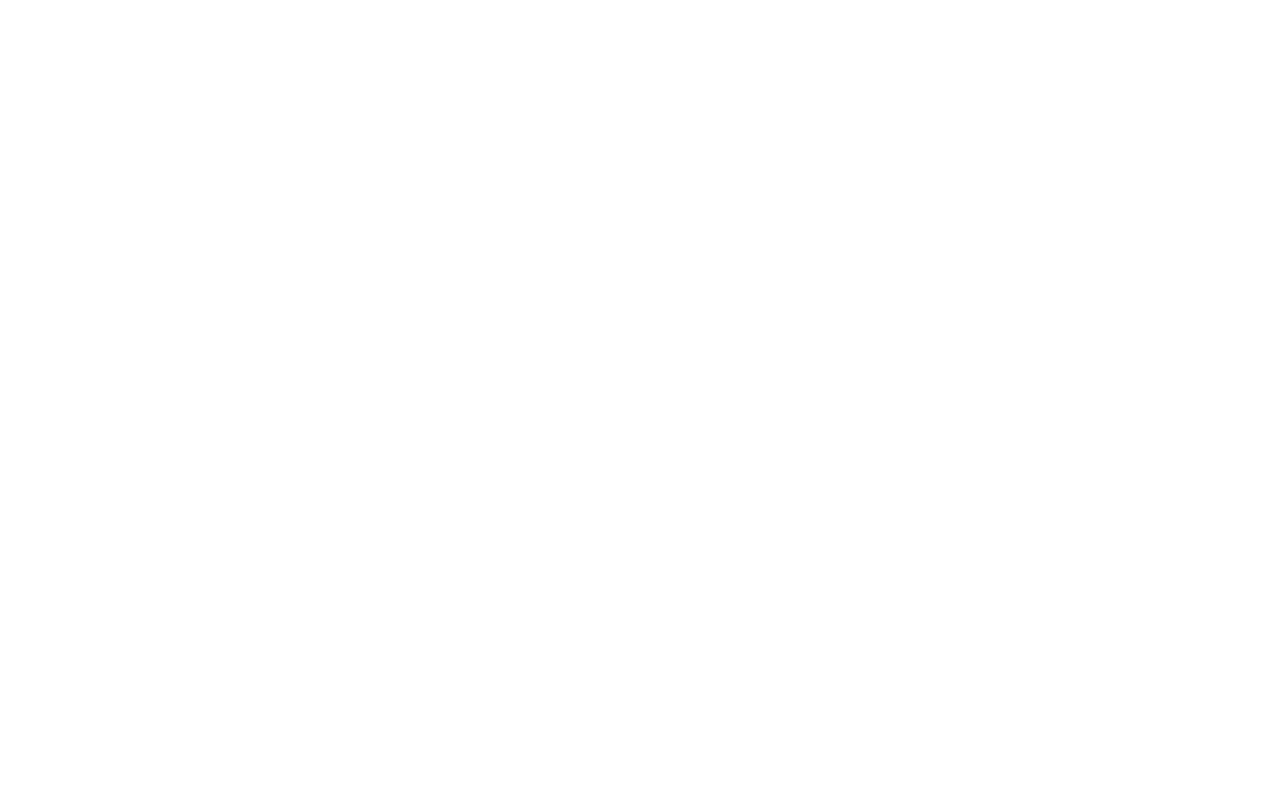
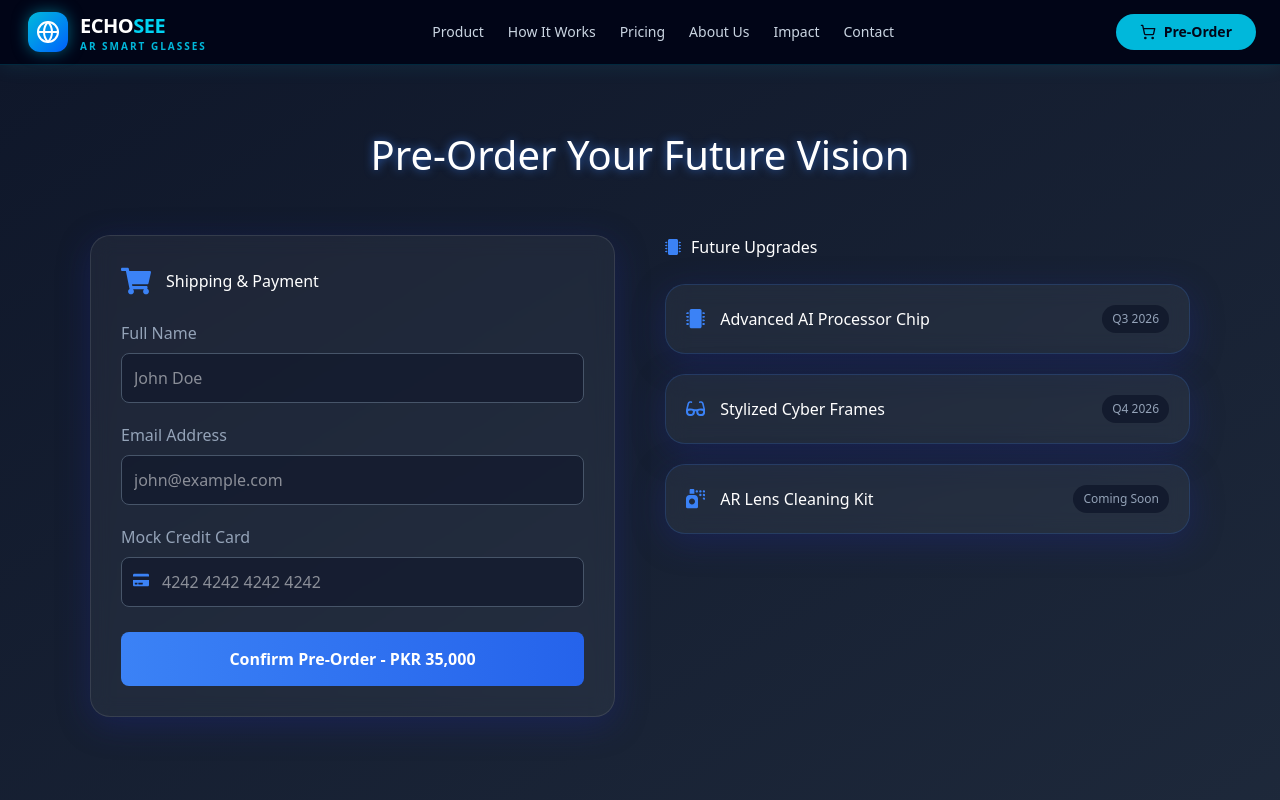
Before and after one commit to Asadwasee/echosee-website, a React (Vite) app: page /preorder in a window 1280 px wide. Before the commit this address had no page. Shown: the top 800 px of the page. Built offline with nearby package versions, Linux system fonts and the light colour scheme.

Commit message:
@asad Added Shop and Pre-Order section with animations

```diff
--- a/src/App.jsx
+++ b/src/App.jsx
@@ -1,11 +1,12 @@
 import { BrowserRouter, Routes, Route } from "react-router-dom";
-
 import Navbar from "./components/Navbar";
 import Footer from "./components/Footer";
 import Product from "./pages/Product";
 
 import Home from "./pages/Home";
 import About from "./pages/About";
+import PricingSection from "./components/PricingSection";
+import Shop from "./pages/Shop";
 
 
 function App() {
@@ -20,11 +21,10 @@
           <Routes>
 
             <Route path="/product" element={<Product />} />
-            {/* Home Page */}
             <Route path="/" element={<Home />} />
-
-            {/* About Page */}
+            <Route path="/pricing" element={<PricingSection />} />
             <Route path="/about" element={<About />} />
+            <Route path="/preorder" element={<Shop />} />
 
           </Routes>
         </main>
--- a/src/components/Footer.jsx
+++ b/src/components/Footer.jsx
@@ -1,4 +1,5 @@
 import { Facebook, Twitter, Instagram, Linkedin, Mail, Phone, ArrowRight } from "lucide-react";
+import { motion } from "framer-motion";
 
 
 export default function Footer() {
--- a/src/components/Hero.jsx
+++ b/src/components/Hero.jsx
@@ -1,5 +1,5 @@
 import { useEffect, useState } from 'react'
-
+import { motion } from "framer-motion";
 import { ArrowRight, Sparkles, Globe, Battery, Type, Smile } from 'lucide-react'
 import { FadeIn, ScaleIn } from './ScrollReveal'
 
--- a/src/components/Navbar.jsx
+++ b/src/components/Navbar.jsx
@@ -4,11 +4,11 @@
 
 const navItems = [
   { label: 'Product', href: '/product' },
-  { label: 'How It Works', href: '#how-it-works' },
-  { label: 'Pricing', href: '#pricing' },
+  { label: 'How It Works', href: '/how-it-works' },
+  { label: 'Pricing', href: '/pricing' },
   { label: 'About Us', href: '/about' },
-  { label: 'Impact', href: '#impact' },
-  { label: 'Contact', href: '#contact' }
+  { label: 'Impact', href: '/impact' },
+  { label: 'Contact', href: '/contact' }
 ]
 
 export default function Navbar() {
--- a/src/components/PricingSection.jsx
+++ b/src/components/PricingSection.jsx
@@ -1,4 +1,5 @@
 import { useState } from 'react'
+import { motion } from "framer-motion";
 import { Check, Zap, Crown, ArrowRight, Star } from 'lucide-react'
 
 const pricingPlans = {
--- a/src/components/SubtitleDemo.jsx
+++ b/src/components/SubtitleDemo.jsx
@@ -1,5 +1,6 @@
 import { useState, useEffect } from 'react'
 import { AnimatePresence } from 'framer-motion'
+import { motion } from "framer-motion";
 import {
   Volume2,
   Languages,
--- /dev/null
+++ b/src/pages/Shop.jsx
@@ -0,0 +1,149 @@
+import React, { useState } from 'react';
+import { motion } from 'framer-motion';
+import { FaCreditCard, FaCheckCircle, FaSpinner, FaShoppingCart, FaMicrochip, FaGlasses, FaSprayCan } from 'react-icons/fa';
+
+const Shop = () => {
+  const [loading, setLoading] = useState(false);
+  const [success, setSuccess] = useState(false);
+
+  // Mock Payment Handler
+  const handleSubmit = (e) => {
+    e.preventDefault();
+    setLoading(true);
+    setTimeout(() => {
+      setLoading(false);
+      setSuccess(true);
+    }, 2500);
+  };
+
+  const glassStyle = {
+    background: 'rgba(255, 255, 255, 0.05)',
+    backdropFilter: 'blur(10px)',
+    border: '1px solid rgba(255, 255, 255, 0.1)',
+    borderRadius: '20px',
+    padding: '30px',
+    boxShadow: '0 8px 32px 0 rgba(31, 38, 135, 0.37)',
+  };
+
+  return (
+    <div className="shop-section" style={{ minHeight: '100vh', padding: '60px 20px', background: 'linear-gradient(to bottom right, #0f172a, #1e293b)', color: 'white' }}>
+
+      {/* Section Heading */}
+      <motion.h2
+        initial={{ opacity: 0, y: -30 }}
+        animate={{ opacity: 1, y: 0 }}
+        transition={{ duration: 0.8 }}
+        style={{ textAlign: 'center', fontSize: '2.5rem', marginTop: '0px', marginBottom: '50px', textShadow: '0 0 10px rgba(59, 130, 246, 0.7)' }}
+      >
+        Pre-Order Your Future Vision
+      </motion.h2>
+
+      <div style={{ display: 'grid', gridTemplateColumns: 'repeat(auto-fit, minmax(350px, 1fr))', gap: '50px', maxWidth: '1100px', margin: ' 0 auto' }}>
+
+        {/* 1. Pre-order Form & Payment */}
+        <motion.div
+          initial={{ x: -50, opacity: 0 }}
+          animate={{ x: 0, opacity: 1 }}
+          transition={{ duration: 0.6 }}
+          style={glassStyle}
+        >
+          {!success ? (
+            <form onSubmit={handleSubmit}>
+              <h3 style={{ marginBottom: '25px', display: 'flex', alignItems: 'center', gap: '15px' }}>
+                <FaShoppingCart color="#3b82f6 " size={30} /> Shipping & Payment
+              </h3>
+
+              <div style={{ marginBottom: '20px' }}>
+                <label style={{ display: 'block', marginBottom: '8px', color: '#94a3b8' }}>Full Name</label>
+                <motion.input
+                  whileFocus={{ scale: 1.02, borderColor: '#3b82f6', boxShadow: '0 0 15px rgba(59, 130, 246, 0.5)' }}
+                  type="text" required placeholder="John Doe"
+                  style={{ width: '100%', padding: '12px', borderRadius: '8px', border: '1px solid #475569', background: 'rgba(15, 23, 42, 0.6)', color: 'white', outline: 'none' }}
+                />
+              </div>
+
+              <div style={{ marginBottom: '20px' }}>
+                <label style={{ display: 'block', marginBottom: '8px', color: '#94a3b8' }}>Email Address</label>
+                <motion.input
+                  whileFocus={{ scale: 1.02, borderColor: '#3b82f6', boxShadow: '0 0 15px rgba(59, 130, 246, 0.5)' }}
+                  type="email" required placeholder="john@example.com"
+                  style={{ width: '100%', padding: '12px', borderRadius: '8px', border: '1px solid #475569', background: 'rgba(15, 23, 42, 0.6)', color: 'white', outline: 'none' }}
+                />
+              </div>
+
+              <div style={{ marginBottom: '25px' }}>
+                <label style={{ display: 'block', marginBottom: '8px', color: '#94a3b8' }}>Mock Credit Card</label>
+                <div style={{ position: 'relative' }}>
+                  <FaCreditCard style={{ position: 'absolute', top: '15px', left: '12px', color: '#3b82f6' }} />
+                  <motion.input
+                    whileFocus={{ scale: 1.02, borderColor: '#3b82f6', boxShadow: '0 0 15px rgba(59, 130, 246, 0.5)' }}
+                    type="text" required placeholder="4242 4242 4242 4242"
+                    style={{ width: '100%', padding: '12px 12px 12px 40px', borderRadius: '8px', border: '1px solid #475569', background: 'rgba(15, 23, 42, 0.6)', color: 'white', outline: 'none' }}
+                  />
+                </div>
+              </div>
+
+              <motion.button
+                whileHover={{ scale: 1.05, boxShadow: '0 0 20px rgba(59, 130, 246, 0.8)' }}
+                whileTap={{ scale: 0.95 }}
+                disabled={loading}
+                style={{ width: '100%', padding: '15px', background: 'linear-gradient(to right, #3b82f6, #2563eb)', color: 'white', border: 'none', borderRadius: '8px', cursor: 'pointer', fontWeight: 'bold', display: 'flex', justifyContent: 'center', alignItems: 'center', transition: 'all 0.3s' }}
+              >
+                {loading ? <motion.div animate={{ rotate: 360 }} transition={{ repeat: Infinity, duration: 1, ease: 'linear' }}><FaSpinner size={20} /></motion.div> : "Confirm Pre-Order - PKR 35,000"}
+              </motion.button>
+            </form>
+          ) : (
+            <motion.div
+              initial={{ scale: 0.8, opacity: 0 }}
+              animate={{ scale: 1, opacity: 1 }}
+              transition={{ type: 'spring', stiffness: 200 }}
+              style={{ textAlign: 'center', padding: '40px' }}
+            >
+              <motion.div animate={{ scale: [1, 1.2, 1] }} transition={{ duration: 1, repeat: 1 }}>
+                <FaCheckCircle size={80} color="#22c55e" style={{ filter: 'drop-shadow(0 0 10px #22c55e)' }} />
+              </motion.div>
+              <h3 style={{ marginTop: '20px', fontSize: '1.5rem' }}>Order Confirmed!</h3>
+              <p style={{ color: '#94a3b8', marginTop: '10px' }}>Welcome to the future. Check your email for details.</p>
+            </motion.div>
+          )}
+        </motion.div>
+
+        {/* 2. Future Accessories Shop  */}
+        <motion.div
+          initial={{ x: 50, opacity: 0 }}
+          animate={{ x: 0, opacity: 1 }}
+          transition={{ duration: 0.6, delay: 0.2 }}
+        >
+          <h3 style={{ marginBottom: '25px', display: 'flex', alignItems: 'center', gap: '10px' }}>
+            <FaMicrochip color="#3b82f6" /> Future Upgrades
+          </h3>
+          <div style={{ display: 'grid', gap: '20px' }}>
+            {[
+              { name: 'Advanced AI Processor Chip', icon: <FaMicrochip />, date: 'Q3 2026' },
+              { name: 'Stylized Cyber Frames', icon: <FaGlasses />, date: 'Q4 2026' },
+              { name: 'AR Lens Cleaning Kit', icon: <FaSprayCan />, date: 'Coming Soon' }
+            ].map((item, index) => (
+              <motion.div
+                key={index}
+                whileHover={{ x: 10, background: 'rgba(59, 130, 246, 0.1)', borderColor: '#3b82f6' }}
+                initial={{ opacity: 0, y: 20 }}
+                animate={{ opacity: 1, y: 0 }}
+                transition={{ delay: 0.3 + index * 0.1 }}
+                style={{ ...glassStyle, padding: '20px', display: 'flex', alignItems: 'center', justifyContent: 'space-between', cursor: 'pointer', border: '1px solid rgba(59, 130, 246, 0.2)' }}
+              >
+                <div style={{ display: 'flex', alignItems: 'center', gap: '15px' }}>
+                  <span style={{ color: '#3b82f6', fontSize: '1.2rem' }}>{item.icon}</span>
+                  <span style={{ fontWeight: '500' }}>{item.name}</span>
+                </div>
+                <span style={{ fontSize: '12px', color: '#94a3b8', background: 'rgba(15, 23, 42, 0.8)', padding: '5px 10px', borderRadius: '20px' }}>{item.date}</span>
+              </motion.div>
+            ))}
+          </div>
+        </motion.div>
+
+      </div>
+    </div>
+  );
+};
+
+export default Shop;
```
Also changed, not shown: 1 other file (tests, documents, lock files or other folders).
